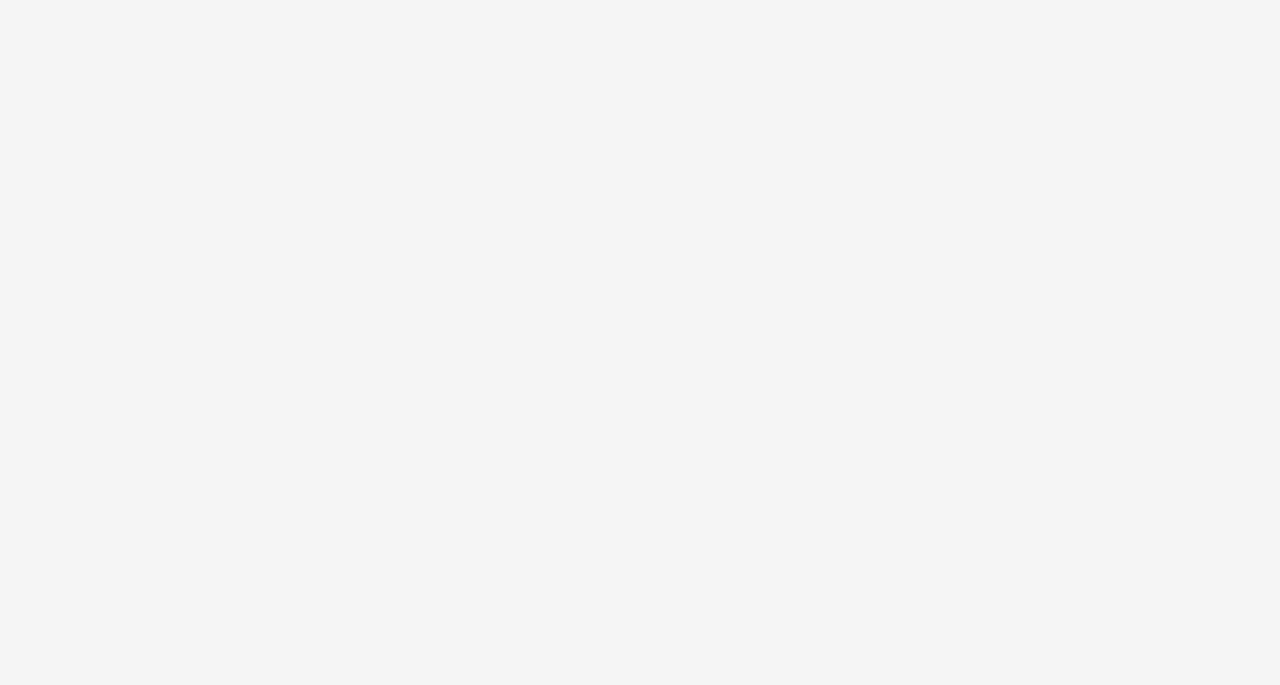
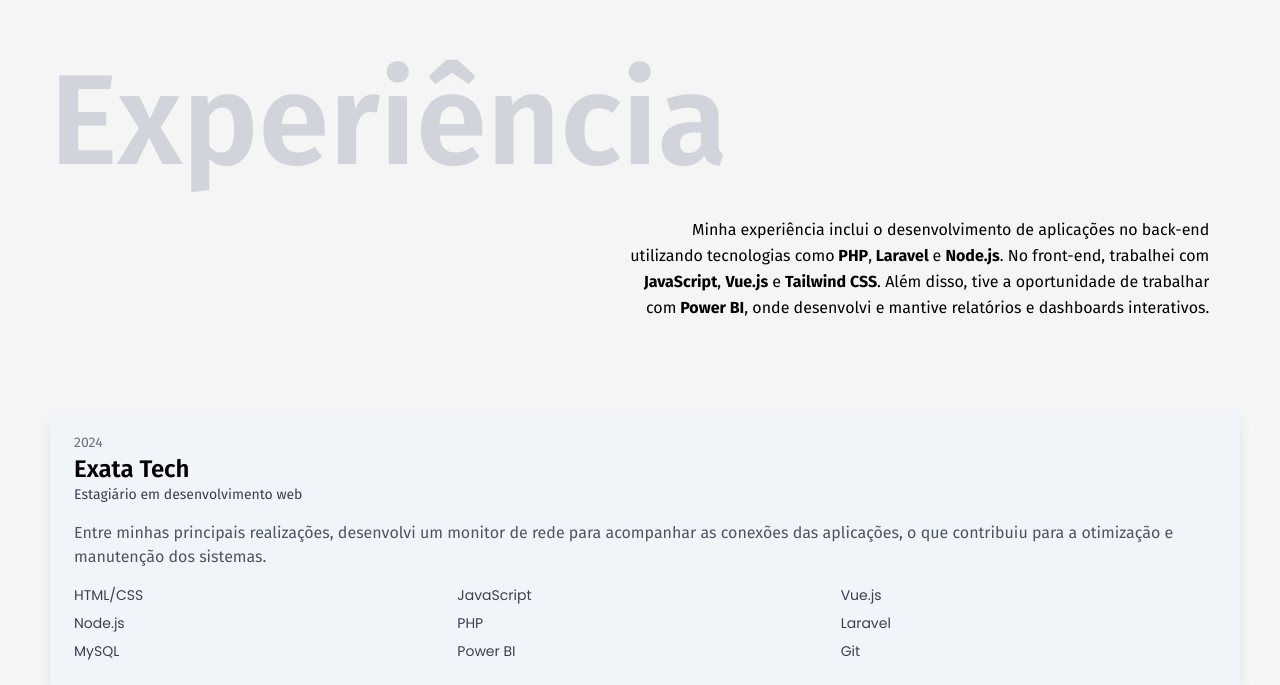
Before and after one commit to VitorHSilver/Portfolio, a React (Create React App) app: page / in a window 1280 px wide. Shown: the part 846-1531 px from the top of the page. Before the commit the page ends 800 px from the top, so only its background shows below. Built offline with nearby package versions, Linux system fonts and the light colour scheme.

Commit message:
prototypeOne

```diff
--- a/src/App.js
+++ b/src/App.js
@@ -1,4 +1,5 @@
 import './App.css';
+import Experience from './Experience';
 import Introduction from './Introduction';
 import NavBar from './navBar';
 
@@ -6,7 +7,8 @@ function App() {
      return (
           <>
                <NavBar />
-               <Introduction />
+               <Introduction/>
+               <Experience />
           </>
      );
 }
--- /dev/null
+++ b/src/Experience.js
@@ -0,0 +1,40 @@
+function Experience() {
+     return (
+          <section aria-label="#experiencia" id="#experiencia" className="grid-cols-2 mt-64 relative">
+               <h2 className="text-9xl font-semibold text-gray-300 mb-56 max-sm:text-7xl">Experiência</h2>
+               <div className="w-1/2 flex text-right mb-60 absolute right-4 top-40 max-md:w-full max-md:text-left max-md:pl-4 max-sm:w-full max-sm:top-32">
+                    <p className="leading-relaxed max-w-prose">
+                         Minha experiência inclui o desenvolvimento de aplicações no back-end utilizando tecnologias
+                         como
+                         <strong> PHP</strong>,<strong> Laravel </strong> e <strong>Node.js</strong>. No front-end,
+                         trabalhei com <strong> JavaScript</strong>, <strong> Vue.js</strong> e
+                         <strong> Tailwind CSS</strong>. Além disso, tive a oportunidade de trabalhar com
+                         <strong> Power BI</strong>, onde desenvolvi e mantive relatórios e dashboards interativos.
+                    </p>
+               </div>
+               <div className="bg-slate-100 p-6 shadow-lg col-start-2 col-end-3">
+                    <span className="block text-sm text-gray-500">2024</span>
+                    <h3 className="text-2xl font-semibold">Exata Tech</h3>
+                    <span className="block text-sm text-gray-700 mb-4">Estagiário em desenvolvimento web</span>
+
+                    <p className="text-gray-600 mb-4">
+                         Entre minhas principais realizações, desenvolvi um monitor de rede para acompanhar as conexões
+                         das aplicações, o que contribuiu para a otimização e manutenção dos sistemas.
+                    </p>
+
+                    <ul className="grid grid-cols-3 gap-2 text-sm text-gray-700">
+                         <li>HTML/CSS</li>
+                         <li>JavaScript</li>
+                         <li>Vue.js</li>
+                         <li>Node.js</li>
+                         <li>PHP</li>
+                         <li>Laravel</li>
+                         <li>MySQL</li>
+                         <li>Power BI</li>
+                         <li>Git</li>
+                    </ul>
+               </div>
+          </section>
+     );
+}
+export default Experience;
--- a/src/navBar.js
+++ b/src/navBar.js
@@ -1,6 +1,6 @@
 function NavBar() {
      return (
-          <div className="font-semibold mt-10 ">
+          <div className="font-semibold mt-10 mb-28 max-smartphone:mb-8 max-smallscreen:mb-4 ">
                <div className="flex items-center justify-between max-md:flex-col max-[250px]:pr-2">
                     <img src="./Portifolio.svg" alt="logo" className="mb-2" />
                     <ul className="flex font-medium gap-4 text-lg max-sm:flex-col max-sm:pb-4 max-[300px]:text-sm max-[300px]:pt-4 mb-4 ">
```
